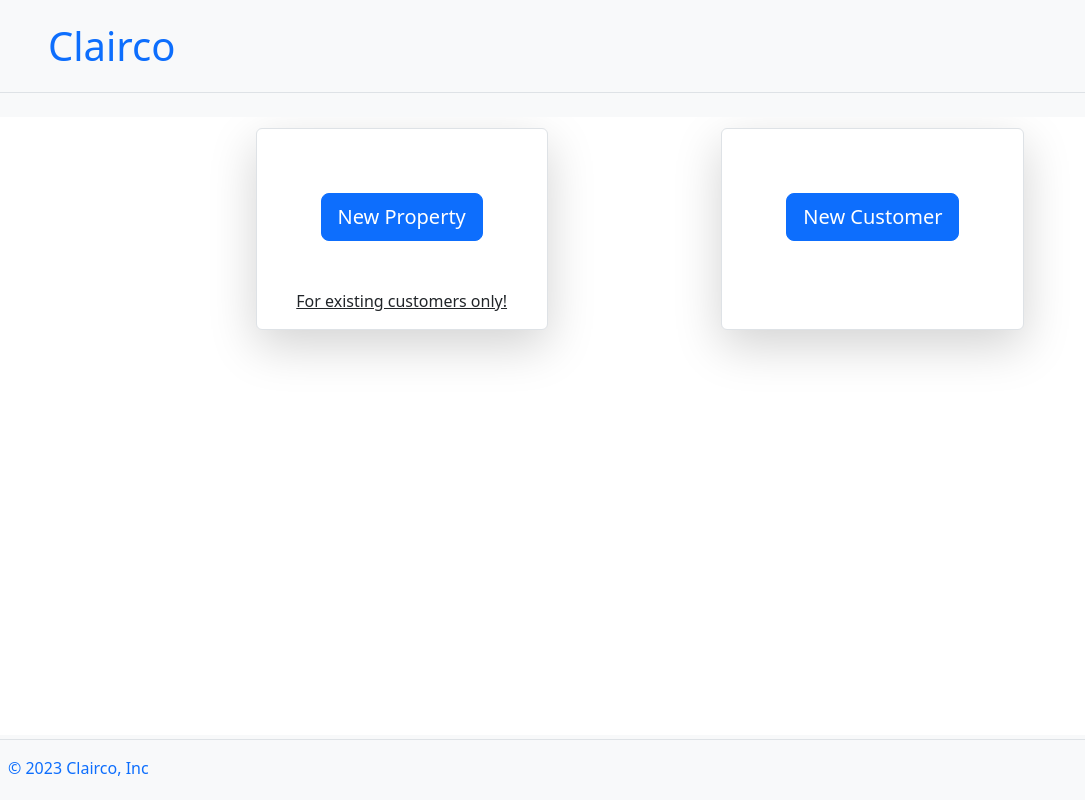
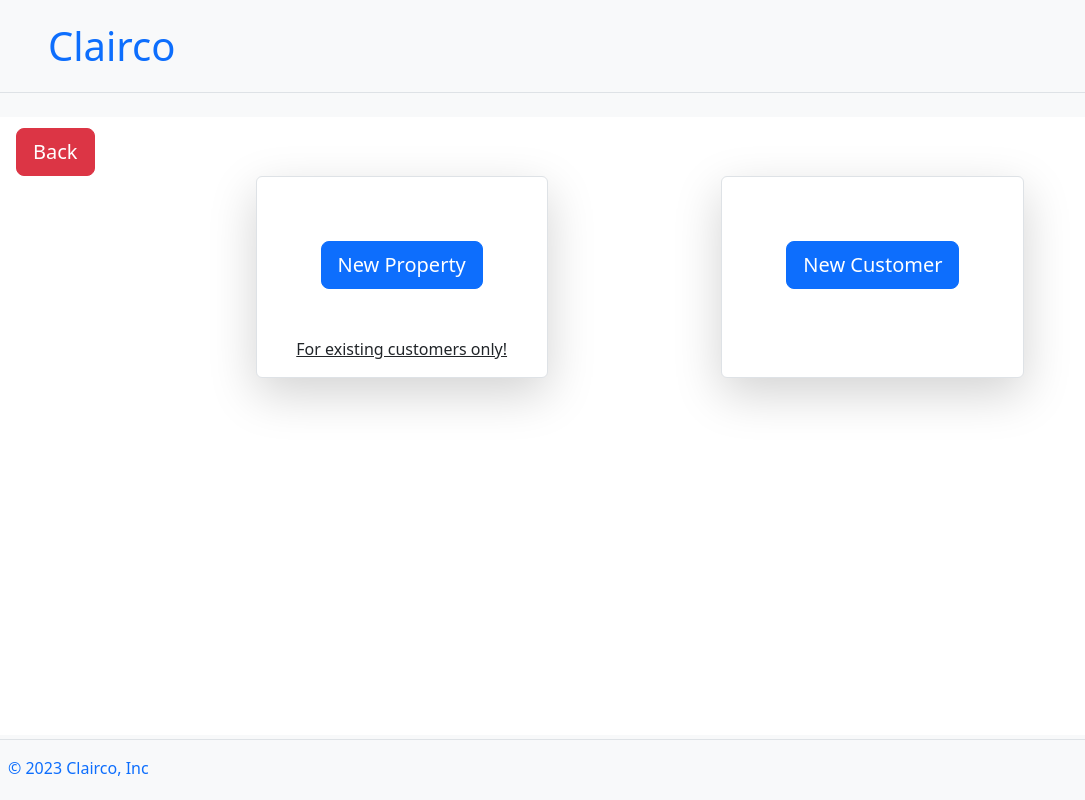
Before and after one commit to Abhinav-Chdhary/clairco-clone, a React (Create React App) app: page /adminDashboard/createWhat in a window 1280 px wide. Shown: the whole page, without its empty margins (0-1085 px from the left). Built offline with nearby package versions, Linux system fonts and the light colour scheme.

Commit message:
Go back feature in Create What

```diff
--- a/src/AdminFiles/CreateWhat.js
+++ b/src/AdminFiles/CreateWhat.js
@@ -3,6 +3,16 @@ import { Link } from "react-router-dom";
 
 export default function CreateWhat() {
   return (
+    <div className="d-flex flex-column">
+      <div>
+        <Link
+          className="btn btn-danger btn-lg ms-3"
+          to="/adminDashboard"
+          role="button"
+        >
+          Back
+        </Link>
+      </div>
       <div className="container d-flex justify-content-evenly">
         <div className="zoom shadow-lg p-3 mb-5 bg-body rounded d-flex flex-column border text-center rounded">
           <Link
@@ -26,5 +36,6 @@ export default function CreateWhat() {
           </Link>
         </div>
       </div>
+    </div>
   );
 }
--- a/src/AdminFiles/NewBuilding.js
+++ b/src/AdminFiles/NewBuilding.js
@@ -55,14 +55,13 @@ export default function NewBuilding() {
     console.log(json);
 
     //after all
-    //navigate("/adminDashboard");
+    navigate("/adminDashboard/createWhat");
   };
   //If want to add Another building
   const handleAnotherBuidldingClick = (event) => {
     event.preventDefault();
     onSubmitForm(event);
     setbuildingDetails(initialBuildingDetails);
-    navigate("/adminDashboard/newBuildingForm");
   };
   //for button clicks
   const onClickHandler = (e) => {
```
Lines whose indentation alone changed are shown as unchanged.
